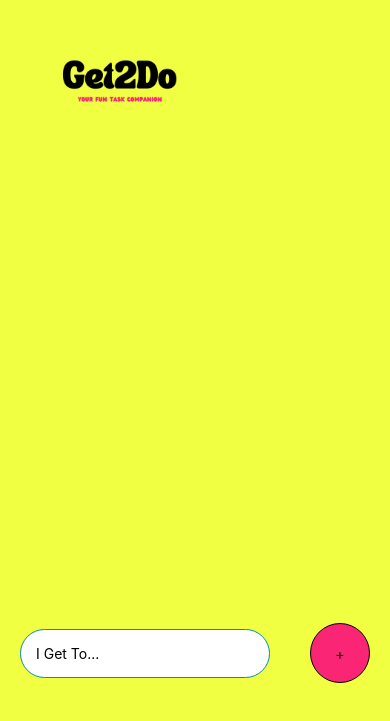
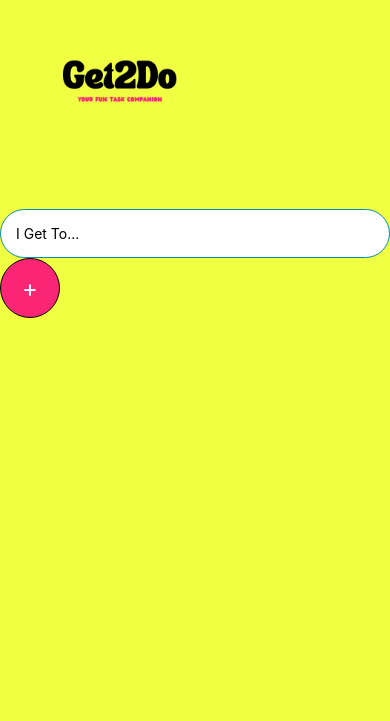
Before and after one commit to Tatianarjo/real-things-to-do, a React Native app: screen / in a window 390 px wide. Shown: the part 101-822 px from the top of the page. Built offline with nearby package versions, Linux system fonts and the light colour scheme.

Commit message:
added edit function

```diff
--- a/App.js
+++ b/App.js
@@ -1,117 +1,156 @@
-import { KeyboardAvoidingView, Platform, StyleSheet, Text, View, TextInput, TouchableOpacity, Keyboard, Image } from 'react-native';
-import Task from './components/Task'
-import React, {useState} from 'react';
-import get2doImage from './components/Get2do.png'
+import React, { useState } from 'react';
+import {
+  KeyboardAvoidingView,
+  Platform,
+  StyleSheet,
+  Text,
+  View,
+  TextInput,
+  TouchableOpacity,
+  Keyboard,
+  Image,
+} from 'react-native';
+import Task from './components/Task';
+import get2doImage from './components/Get2do.png';
 
 export default function App() {
-  const [task, setTask] = useState();
-  const [taskItems, setTaskItems] = useState([])
+  const [task, setTask] = useState('');
+  const [taskItems, setTaskItems] = useState([]);
+  const [editIndex, setEditIndex] = useState(-1); // Track the index of the task being edited
 
   const handleAddTask = () => {
     Keyboard.dismiss();
-    setTaskItems([...taskItems, task])
-    setTask(null)
+    if (editIndex !== -1) {
+      // If we are editing a task, update the task
+      const updatedTasks = [...taskItems];
+      updatedTasks[editIndex] = task;
+      setTaskItems(updatedTasks);
+      setTask('');
+      setEditIndex(-1);
+    } else {
+      setTaskItems([...taskItems, task]);
+      setTask('');
     }
+  };
 
   const completeTask = (index) => {
     let itemsCopy = [...taskItems];
-    itemsCopy.splice(index, 1)
+    itemsCopy.splice(index, 1);
     setTaskItems(itemsCopy);
-  }
+  };
+
+  const editTask = (index) => {
+    setTask(taskItems[index]); // Set the input field to the task text being edited
+    setEditIndex(index);
+  };
+
+  const cancelEdit = () => {
+    setTask('');
+    setEditIndex(-1);
+  };
 
   return (
-
-
     <View style={styles.container}>
-
-     {/*Today's Tasks*/}
       <View style={styles.tasksWrapper}>
         <Image source={require('./components/Get2do.png')} style={{ width: 200, height: 200 }} />
-    {/*<Text style={styles.sectionTitle}>Things I Get To Do</Text>*/}
-
         <View style={styles.items}>
-        {/*This is where the tasks will go*/}
-        {
-          taskItems.map((item, index) => {
-            return (
-              <TouchableOpacity key={index} onPress={() => completeTask(index)}>
+          {taskItems.map((item, index) => (
+            <View key={index} style={styles.taskContainer}>
+              {editIndex === index ? ( // Display input field if in edit mode
+                <>
+                  <TextInput
+                    style={styles.input}
+                    placeholder={'Edit task'}
+                    value={task}
+                    onChangeText={(text) => setTask(text)}
+                  />
+                  <TouchableOpacity onPress={() => handleAddTask()} style={styles.editButton}>
+                    <Text style={styles.editButtonText}>Save</Text>
+                  </TouchableOpacity>
+                  <TouchableOpacity onPress={() => cancelEdit()} style={styles.editButton}>
+                    <Text style={styles.editButtonText}>Cancel</Text>
+                  </TouchableOpacity>
+                </>
+              ) : (
+                <>
+                  <TouchableOpacity onPress={() => completeTask(index)}>
                     <Task text={item} />
                   </TouchableOpacity>
-            )
-
-          })
-        }
-        {/* <Task text={"Task 1"} />
-        <Task text={"Task 2"} /> */}
+                  <TouchableOpacity onPress={() => editTask(index)}>
+                    <Text style={styles.editButtonText}>Edit</Text>
+                  </TouchableOpacity>
+                </>
+              )}
+            </View>
+          ))}
+        </View>
       </View>
 
-     </View>
-
-     {/*Write a Task*/}
-     <KeyboardAvoidingView
-      behavior={Platform.OS === "ios" ? "padding" : "height"}
-      style={styles.writeTaskWrapper}
-      >
-        <TextInput style={styles.input} placeholder={'I Get To...'} value={task}onChangeText={text=> setTask(text)}/>
+      <KeyboardAvoidingView behavior={Platform.OS === 'ios' ? 'padding' : 'height'} style={styles.writeTaskWrapper}>
+        <TextInput
+          style={styles.input}
+          placeholder={editIndex === -1 ? 'I Get To...' : 'Edit task'}
+          value={task}
+          onChangeText={(text) => setTask(text)}
+        />
 
         <TouchableOpacity onPress={() => handleAddTask()}>
-
           <View style={styles.addWrapper}>
-            <Text style={styles.addText}>+</Text>
+            <Text style={styles.addText}>{editIndex === -1 ? '+' : 'Save'}</Text>
           </View>
         </TouchableOpacity>
       </KeyboardAvoidingView>
     </View>
   );
-
 }
 
 const styles = StyleSheet.create({
   container: {
     flex: 1,
-    backgroundColor: '#F0FF42'
+    backgroundColor: '#F0FF42',
   },
   tasksWrapper: {
     paddingTop: 80,
     paddingHorizontal: 20,
   },
-
-sectionTitle: {
-  fontSize: 24,
-  fontWeight: "bold"
+  items: {
+    marginTop: 30,
   },
-items: {
-  marginTop: 30
+  taskContainer: {
+    flexDirection: 'row',
+    justifyContent: 'space-between',
+    alignItems: 'center',
+    marginBottom: 10,
   },
-writeTaskWrapper: {
-  position: "absolute",
-  bottom: 60,
-  width: "100%",
-  flexDirection: "row",
-  justifyContent: "space-around",
-  alignItems: "center"
+  input: {
+    paddingVertical: 15,
+    paddingHorizontal: 15,
+    backgroundColor: '#fff',
+    borderRadius: 60,
+    borderColor: '#068da9',
+    borderWidth: 1,
+    flex: 1,
   },
   addWrapper: {
     width: 60,
     height: 60,
-  backgroundColor:"#FB2576",
+    backgroundColor: '#FB2576',
     borderRadius: 60,
-  justifyContent: "center",
-  alignItems: "center",
-  borderWidth: 1
-
+    justifyContent: 'center',
+    alignItems: 'center',
+    borderWidth: 1,
   },
-input: {
-  paddingVertical: 15,
-  paddingHorizontal: 15,
-  backgroundColor: "#fff",
-  borderRadius: 60,
-  borderColor:"#068da9",
-  borderWidth: 1,
-  width: 250,
-
+  addText: {
+    fontSize: 24,
+    color: '#fff',
   },
-addText: {}
+  editButton: {
+    padding: 5,
+  },
+  editButtonText: {
+    color: 'blue',
+    textDecorationLine: 'underline',
+  },
 });
 
 //#ECF8F9
--- a/package.json
+++ b/package.json
@@ -9,12 +9,12 @@
     "web": "expo start --web"
   },
   "dependencies": {
-    "@expo/webpack-config": "^18.1.2",
+    "@expo/webpack-config": "^19.0.0",
     "expo": "~49.0.5",
     "expo-status-bar": "~1.6.0",
     "react": "18.2.0",
     "react-dom": "18.2.0",
-    "react-native": "0.72.3",
+    "react-native": "0.72.4",
     "react-native-web": "~0.19.6"
   },
   "devDependencies": {
```
Also changed, not shown: app.json (line endings or trailing spaces), 1 other file (tests, documents, lock files or other folders). Lines whose indentation alone changed are shown as unchanged.
